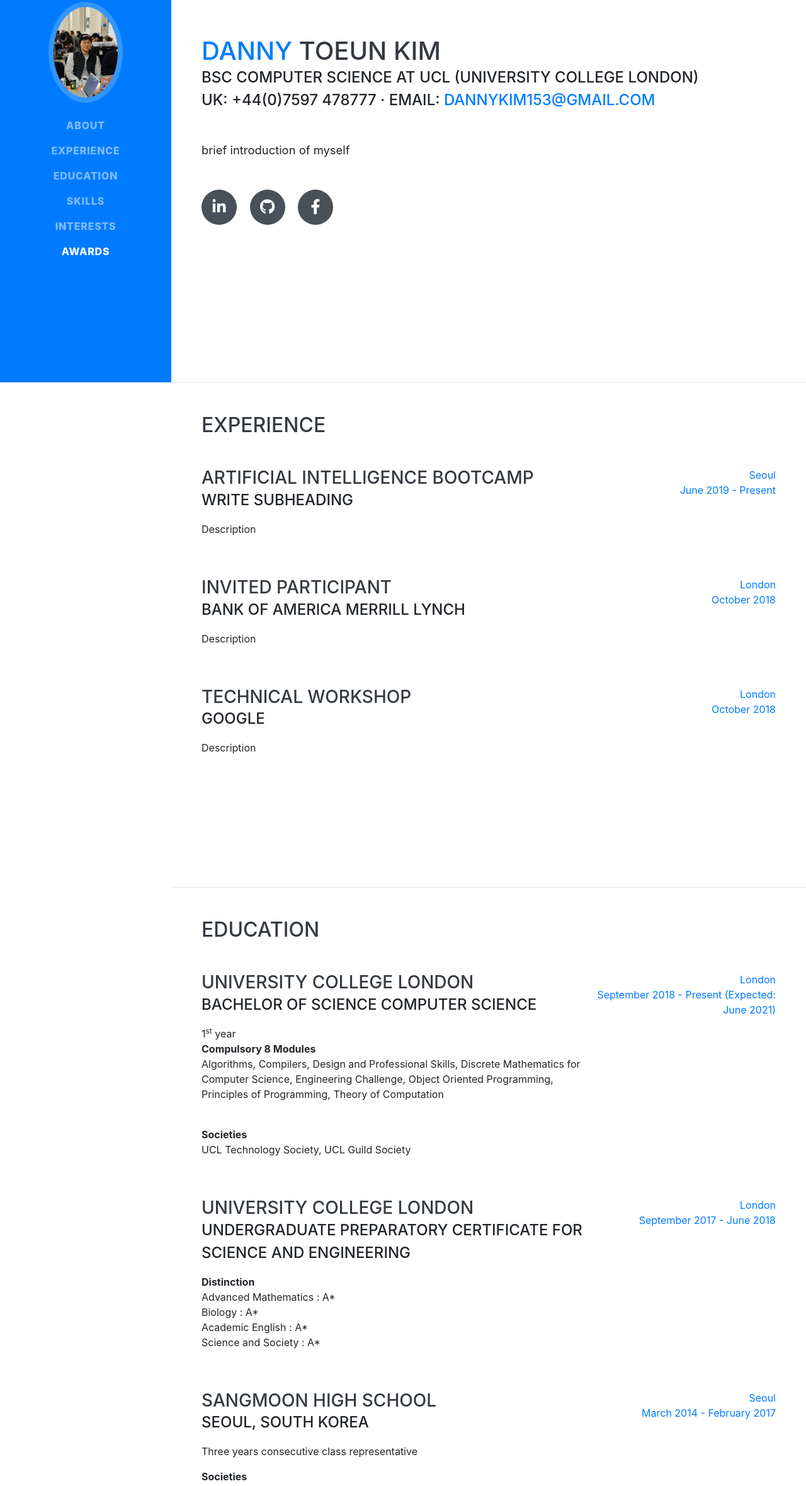
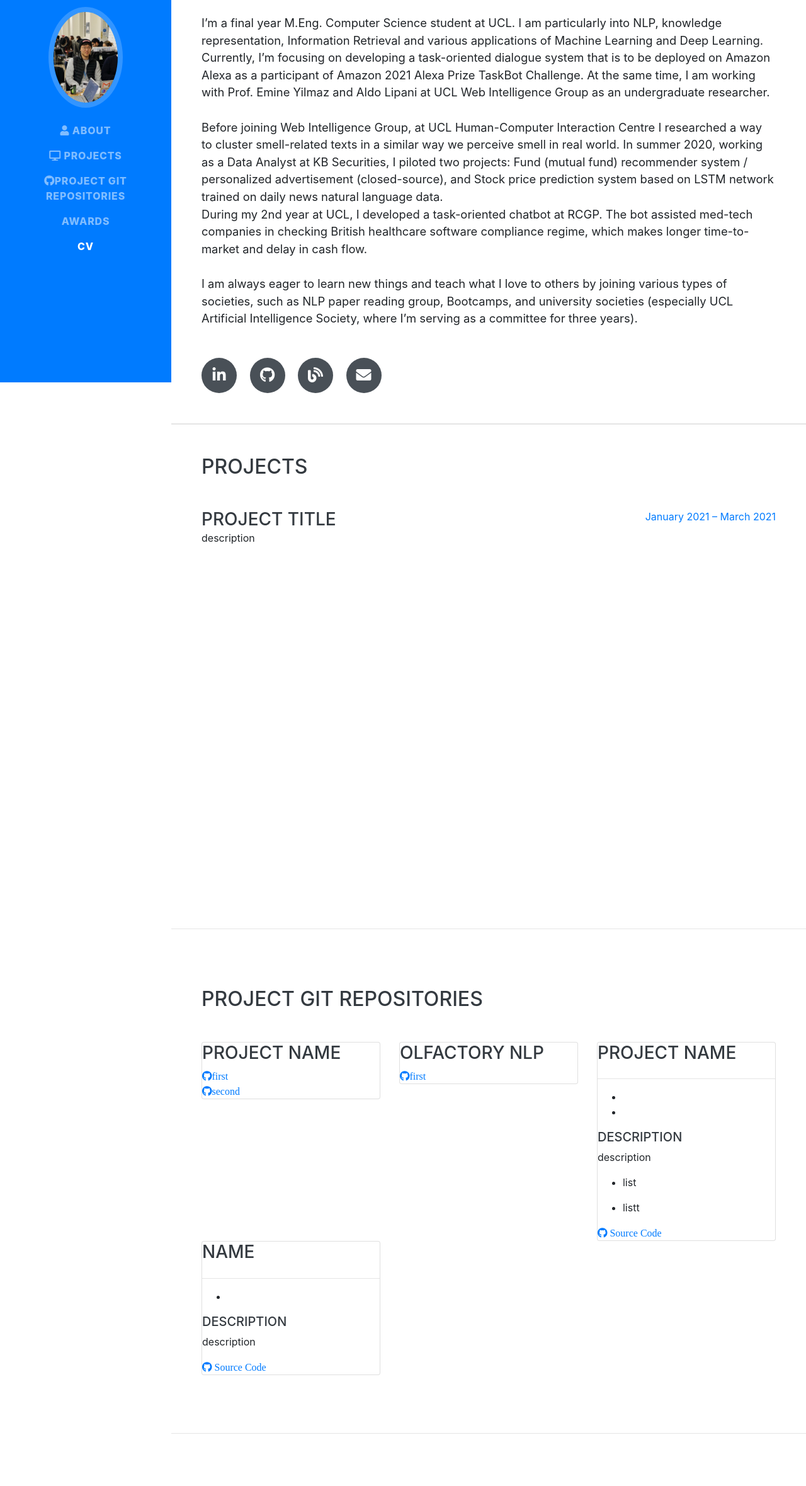
Before and after one commit to kimdanny/portfolio, a website with bundled scripts: page index.html in a window 1280 px wide. Shown: the part 193-2552 px from the top of the page at 63% size. Built offline with nearby package versions, Linux system fonts and the light colour scheme; files whose address does not match are found by name; a web font is replaced by a local one.

Commit message:
made placeholder

```diff
--- a/index.html
+++ b/index.html
@@ -5,8 +5,8 @@
 
   <meta charset="utf-8">
   <meta name="viewport" content="width=device-width, initial-scale=1, shrink-to-fit=no">
-  <meta name="description" content="">
-  <meta name="author" content="">
+  <meta name="description" content="project portfolio">
+  <meta name="author" content="Danny Toeun Kim">
 
   <title>Danny Toeun Kim's Resume</title>
 
@@ -27,7 +27,7 @@
 
   <nav class="navbar navbar-expand-lg navbar-dark bg-primary fixed-top" id="sideNav">
     <a class="navbar-brand js-scroll-trigger" href="#page-top">
-      <span class="d-block d-lg-none">Danny ToeunKim</span>
+      <span class="d-block d-lg-none">Danny Toeun Kim</span>
       <span class="d-none d-lg-block">
         <img class="img-fluid img-profile rounded-circle mx-auto mb-2" src="img/profile.jpg" alt="">
       </span>
@@ -38,22 +38,27 @@
     <div class="collapse navbar-collapse" id="navbarSupportedContent">
       <ul class="navbar-nav">
         <li class="nav-item">
-          <a class="nav-link js-scroll-trigger" href="#about">About</a>
+          <a class="nav-link js-scroll-trigger" href="#about"><i class="fas fa-user"></i> About</a>
         </li>
+
         <li class="nav-item">
-          <a class="nav-link js-scroll-trigger" href="#experience">Experience</a>
+          <a class="nav-link js-scroll-trigger" href="#projects"><i class="fas fa-desktop"></i> Projects</a>
         </li>
+
+        <!-- <li class="nav-item">
+          <a class="nav-link js-scroll-trigger" href="#skills">Skills</a>
+        </li> -->
+
         <li class="nav-item">
-          <a class="nav-link js-scroll-trigger" href="#education">Education</a>
+          <a class="nav-link js-scroll-trigger" href="#project_git_repo"><i class="fab fa-github"></i>Project Git Repositories</a>
         </li>
-        <li class="nav-item">
-          <a class="nav-link js-scroll-trigger" href="#skills">Skills</a>
-        </li>
-        <li class="nav-item">
-          <a class="nav-link js-scroll-trigger" href="#interests">Interests</a>
-        </li>
+
         <li class="nav-item">
           <a class="nav-link js-scroll-trigger" href="#awards">Awards</a>
+        </li>
+
+        <li class="nav-item">
+          <a class="nav-link js-scroll-trigger" href="#CV">CV</a>
         </li>
       </ul>
     </div>
@@ -64,163 +69,68 @@
     <section class="resume-section p-3 p-lg-5 d-flex align-items-center" id="about">
       <div class="w-100">
         <h1 class="mb-0">
-          <span class="text-primary">Danny</span> Toeun Kim
+          <span class="text-primary">Danny</span> ToEun <span class="text-primary">Kim</span>
         </h1>
-        <div class="subheading mb-5">BSc Computer Science at UCL (University College London)
+        <div class="subheading mb-5">MEng Computer Science @ UCL (University College London)
           <br>
-          UK: +44(0)7597 478777 · Email:
-          <a href="mailto:dannykim153@gmail.com">dannykim153@gmail.com</a>
+          Email: <a href="mailto:dannykim153@gmail.com">dannykim153@gmail.com</a>
         </div>
-        <p class="lead mb-5"> brief introduction of myself </p>
+        <p class="lead mb-5">
+          I’m a final year M.Eng. Computer Science student at UCL.
+          I am particularly into NLP, knowledge representation, Information Retrieval and various applications of Machine Learning and Deep Learning.
+          Currently, I’m focusing on developing a task-oriented dialogue system that is to be deployed on Amazon Alexa as a participant of Amazon 2021 Alexa Prize TaskBot Challenge.
+          At the same time, I am working with Prof. Emine Yilmaz and Aldo Lipani at UCL Web Intelligence Group as an undergraduate researcher.
+          <br><br>
+          Before joining Web Intelligence Group, at UCL Human-Computer Interaction Centre I researched a way to cluster smell-related texts in a similar way we perceive smell in real world.
+          In summer 2020, working as a Data Analyst at KB Securities,
+          I piloted two projects:
+            Fund (mutual fund) recommender system / personalized advertisement (closed-source),
+            and Stock price prediction system based on LSTM network trained on daily news natural language data.
+          <br>
+          During my 2nd year at UCL, I developed a task-oriented chatbot at RCGP.
+          The bot assisted med-tech companies in checking British healthcare software compliance regime, which makes longer time-to-market and delay in cash flow.
+          <br><br>
+          I am always eager to learn new things and teach what I love to others by joining various types of societies, such as NLP paper reading group, Bootcamps, and university societies (especially UCL Artificial Intelligence Society, where I’m serving as a committee for three years).
+        </p>
         <div class="social-icons">
-          <a href="https://www.linkedin.com/in/danny-toeun-kim-5a3948171/">
-            <i class="fab fa-linkedin-in"></i>
-          </a>
-          <a href="https://github.com/kimdanny">
-            <i class="fab fa-github"></i>
-          </a>
-          <a href="https://www.facebook.com/profile.php?id=100007932972012">
-            <i class="fab fa-facebook-f"></i>
-          </a>
+          <a href="https://www.linkedin.com/in/danny-toeun-kim/" class="linkedin" target="_blank"><i class="fab fa-linkedin-in"></i></a>
+          <a href="https://github.com/kimdanny" class="github" target="_blank"><i class="fab fa-github"></i></a>
+          <a href="https://kimdanny.github.io" class="blog" target="_blank"><i class="fa fa-blog"></i></a>
+          <a href="mailto:dannykim153@gmail.com" class="email"><i class="fa fa-envelope"></i></a>
         </div>
       </div>
     </section>
 
+    <!-- projects -->
+    <hr class="m-0">
     <hr class="m-0">
 
-    <section class="resume-section p-3 p-lg-5 d-flex justify-content-center" id="experience">
+    <section class="resume-section p-3 p-lg-5 d-flex justify-content-center" id="projects">
       <div class="w-100">
-        <h2 class="mb-5">Experience</h2>
+        <h2 class="mb-5">Projects</h2>
+
 
         <div class="resume-item d-flex flex-column flex-md-row justify-content-between mb-5">
           <div class="resume-content">
-            <h3 class="mb-0">Artificial Intelligence Bootcamp</h3>
-            <div class="subheading mb-3">write subheading</div>
-            <p>Description</p>
+            <h3 class="mb-0">Project title</h3>
+            <p>
+              description
+            </p>
           </div>
           <div class="resume-date text-md-right">
-            <span class="text-primary">Seoul <br> June 2019 - Present</span>
+            <span class="text-primary">January 2021 – March 2021</span>
           </div>
         </div>
 
-        <div class="resume-item d-flex flex-column flex-md-row justify-content-between mb-5">
-          <div class="resume-content">
-            <h3 class="mb-0">Invited Participant</h3>
-            <div class="subheading mb-3">Bank of America Merrill Lynch</div>
-            <p>Description</p>
-          </div>
-          <div class="resume-date text-md-right">
-            <span class="text-primary">London <br> October 2018</span>
-          </div>
-        </div>
-
-        <!-- <div class="resume-item d-flex flex-column flex-md-row justify-content-between mb-5">
-          <div class="resume-content">
-            <h3 class="mb-0">Junior Web Designer</h3>
-            <div class="subheading mb-3">Shout! Media Productions</div>
-            <p>Podcasting operational change management inside of workflows to establish a framework. Taking seamless key performance indicators offline to maximise the long tail. Keeping your eye on the ball while performing a deep dive on the start-up mentality to derive convergence on cross-platform integration.</p>
-          </div>
-          <div class="resume-date text-md-right">
-            <span class="text-primary">July 2010 - December 2011</span>
-          </div>
-        </div> -->
-
-        <div class="resume-item d-flex flex-column flex-md-row justify-content-between">
-          <div class="resume-content">
-            <h3 class="mb-0">Technical Workshop</h3>
-            <div class="subheading mb-3">Google</div>
-            <p>Description</p>
-          </div>
-          <div class="resume-date text-md-right">
-            <span class="text-primary">London <br> October 2018</span>
-          </div>
-        </div>
 
       </div>
 
     </section>
 
-    <!-- Education -->
-
-    <hr class="m-0">
-
-    <section class="resume-section p-3 p-lg-5 d-flex align-items-center" id="education">
-      <div class="w-100">
-        <h2 class="mb-5">Education</h2>
-
-        <div class="resume-item d-flex flex-column flex-md-row justify-content-between mb-5">
-          <div class="resume-content">
-            <h3 class="mb-0">University College London</h3>
-            <div class="subheading mb-3">Bachelor of Science Computer Science</div>
-            <div>1<sup>st</sup> year</div>
-            <p>
-              <strong>Compulsory 8 Modules</strong> <br>
-              Algorithms, Compilers, Design and Professional Skills, Discrete Mathematics for Computer Science, Engineering Challenge, Object Oriented Programming, Principles of Programming, Theory of Computation
-            </p>
-
-            <!-- <div>2<sup>nd</sup> year</div>
-            <p>
-              <strong>Compulsory 8 Modules</strong> <br>
-              Algorithms, Compilers, Design and Professional Skills, Discrete Mathematics for Computer Science, Engineering Challenge, Object Oriented Programming, Principles of Programming, Theory of Computation
-            </p>
-
-            <div>3<sup>rd</sup> year</div>
-            <p>
-              <strong>Compulsory 8 Modules</strong> <br>
-              Algorithms, Compilers, Design and Professional Skills, Discrete Mathematics for Computer Science, Engineering Challenge, Object Oriented Programming, Principles of Programming, Theory of Computation
-            </p> -->
-
-            <br>
-            <div><strong>Societies</strong></div>
-            <p>
-              UCL Technology Society, UCL Guild Society
-            </p>
-
-          </div>
-          <div class="resume-date text-md-right">
-            <span class="text-primary">London <br> September 2018 - Present (Expected: June 2021)</span>
-          </div>
-        </div>
-
-        <div class="resume-item d-flex flex-column flex-md-row justify-content-between mb-5">
-            <div class="resume-content">
-              <h3 class="mb-0">University College London</h3>
-              <div class="subheading mb-3">Undergraduate Preparatory Certificate for Science and Engineering</div>
-              <div><strong>Distinction</strong></div>
-              <p>
-                Advanced Mathematics : A*<br>
-                Biology : A*<br>
-                Academic English : A*<br>
-                Science and Society : A*
-              </p>
-            </div>
-            <div class="resume-date text-md-right">
-              <span class="text-primary">London <br> September 2017 - June 2018</span>
-            </div>
-          </div>
-
-        <div class="resume-item d-flex flex-column flex-md-row justify-content-between">
-          <div class="resume-content">
-            <h3 class="mb-0">Sangmoon High School</h3>
-            <div class="subheading mb-3">Seoul, South Korea</div>
-            <p>
-              Three years consecutive class representative
-              <div><strong>Societies</strong></div>
-              English Parliamentary Debate Club : 3 years<br>
-              Humanities Academy : 2 years
-            </p>
-          </div>
-          <div class="resume-date text-md-right">
-            <span class="text-primary">Seoul <br> March 2014 - February 2017</span>
-          </div>
-        </div>
-
-      </div>
-    </section>
 
     <!-- skills -->
 
-    <hr class="m-0">
+    <!-- <hr class="m-0">
 
     <section class="resume-section p-3 p-lg-5 d-flex align-items-center" id="skills">
       <div class="w-100">
@@ -239,13 +149,6 @@
           <li class="list-inline-item">
             <i class="fab fa-css3-alt"></i>
           </li>
-
-          <!-- <li class="list-inline-item">
-            <i class="fab fa-js-square"></i>
-          </li> -->
-
-
-
         </ul>
 
         <div class="subheading mb-3">Workflow</div>
@@ -264,17 +167,83 @@
             Agile Development &amp; Scrum</li>
         </ul>
       </div>
-    </section>
+    </section> -->
+
+    <!-- Project Git repo -->
 
     <hr class="m-0">
 
-    <section class="resume-section p-3 p-lg-5 d-flex align-items-center" id="interests">
+    <section class="resume-section p-3 p-lg-5 d-flex align-items-center" id="project_git_repo">
       <div class="w-100">
-        <h2 class="mb-5">Interests</h2>
-        <p>Apart from being a web developer, I enjoy most of my time being outdoors. In the winter, I am an avid skier and novice ice climber. During the warmer months here in Colorado, I enjoy mountain biking, free climbing, and kayaking.</p>
-        <p class="mb-0">When forced indoors, I follow a number of sci-fi and fantasy genre movies and television shows, I am an aspiring chef, and I spend a large amount of my free time exploring the latest technology advancements in the front-end web development world.</p>
-      </div>
+        <h2 class="mb-5">Project Git Repositories</h2>
+        <div class="row">
+
+          <div class="col-lg-4 col-sm-12">
+            <div class="card">
+              <h3 class="projectName">Project name</h3>
+              <a href="https://github.com/kimdanny" target="_blank"><i class="fab fa-github">first</i></a>
+              <a href="https://github.com/kimdanny" target="_blank"><i class="fab fa-github">second</i></a>
+            </div>
+          </div>
+
+          <div class="col-lg-4 col-sm-12">
+            <div class="card">
+              <h3 class="projectName">Olfactory NLP</h3>
+                <a href="https://github.com/kimdanny" target="_blank"><i class="fab fa-github">first</i></a>
+            </div>
+          </div>
+
+          <div class="col-lg-4 col-sm-12">
+            <div class="card">
+              <h3 class="projectName">Project name</h3>
+              <hr>
+              <ul class="bxslider">
+                <li><img src="img/XXX.png" alt=""/></li>
+                <li><img src="img/YYY.PNG" alt=""/></li>
+              </ul>
+
+              <div class="projectDesc">
+                  <h5 class="projectName">Description</h5>
+                  <p>
+                    description
+                  </p>
+                  <ul>
+                    <li>list</li>
+                  </ul>
+                  <ul>
+                    <li>listt</li>
+                  </ul>
+                  <a href="https://github.com/kimdanny" target="_blank"><i class="fab fa-github"> Source Code</i></a>
+              </div>
+            </div>
+          </div>
+
+
+
+
+          <div class="col-lg-4 col-sm-12">
+            <div class="card">
+              <h3 class="projectName">Name</h3>
+              <hr>
+              <ul class="bxslider">
+                <li><img src="img/xxx.PNG" alt=""/></li>
+              </ul>
+
+              <div class="projectDesc">
+                  <h5 class="projectName">Description</h5>
+                  <p>
+                    description
+                  </p>
+
+                  <a href="https://github.com/kimdanny" target="_blank"><i class="fab fa-github"> Source Code</i></a>
+              </div>
+            </div>
+          </div>
+
     </section>
+
+
+    <!-- Awards -->
 
     <hr class="m-0">
 
@@ -312,6 +281,18 @@
       </div>
     </section>
 
+    <hr class="m-0">
+
+    <section class="resume-section p-3 p-lg-5 d-flex align-items-center" id="CV">
+      <div class="w-100">
+        <h2 class="mb-5">CV</h2>
+        <p>
+          Take a look at my CV at
+          <a href="https://kimdanny.github.io/assets/CV.pdf" class="CV" target="_blank">https://kimdanny.github.io/assets/CV.pdf</a>
+        </p>
+      </div>
+    </section>
+
   </div>
 
   <!-- Bootstrap core JavaScript -->
```
